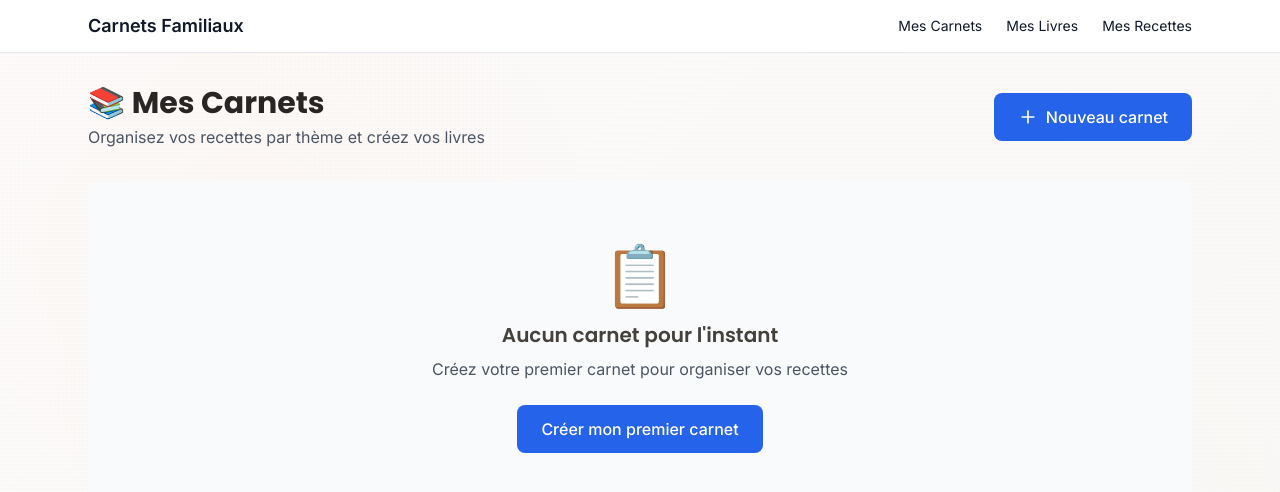
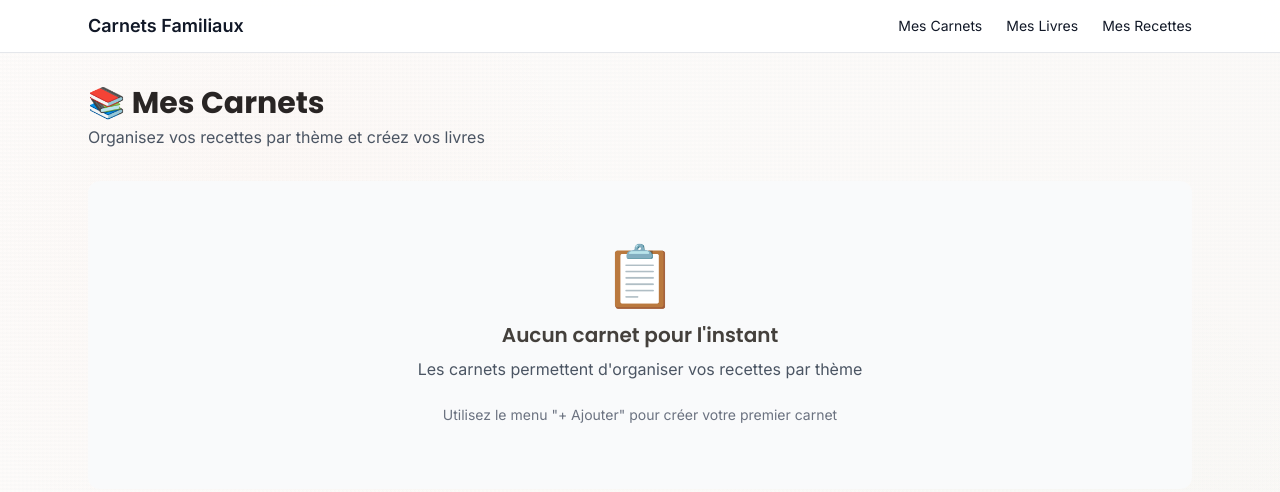
Before and after one commit to oliviertgpls-tech/Fdt-2, a Next.js app: page /carnets in a window 1280 px wide. Shown: the top 492 px of the page. Built offline with nearby package versions, Linux system fonts and the light colour scheme.

Commit message:
Update page.tsx

```diff
--- a/app/(tabs)/carnets/page.tsx
+++ b/app/(tabs)/carnets/page.tsx
@@ -107,7 +107,7 @@ export default function CarnetsPage() {
               <button
                 onClick={handleCreateCarnet}
                 disabled={!newNotebookTitle.trim()}
-                className="flex-1 bg-blue-600 text-white py-3 rounded-lg font-medium hover:bg-blue-700 disabled:opacity-50 transition-colors"
+                className="flex-1 bg-orange-600 text-white py-3 rounded-lg font-medium hover:bg-orange-700 disabled:opacity-50 transition-colors"
               >
                 ✨ Créer le carnet
               </button>
@@ -127,14 +127,6 @@ export default function CarnetsPage() {
             Organisez vos recettes par thème et créez vos livres
           </p>
         </div>
-
-        <button
-          onClick={() => setShowCreateModal(true)}
-          className="bg-blue-600 text-white px-6 py-3 rounded-lg hover:bg-blue-700 transition-colors font-medium flex items-center gap-2"
-        >
-          <Plus className="w-5 h-5" />
-          Nouveau carnet
-        </button>
       </div>
 
       {notebooks.length === 0 ? (
@@ -144,14 +136,11 @@ export default function CarnetsPage() {
             Aucun carnet pour l'instant
           </h3>
           <p className="text-gray-600 mb-6">
-            Créez votre premier carnet pour organiser vos recettes
+            Les carnets permettent d'organiser vos recettes par thème
           </p>
-          <button
-            onClick={() => setShowCreateModal(true)}
-            className="bg-blue-600 text-white px-6 py-3 rounded-lg hover:bg-blue-700 transition-colors font-medium"
-          >
-            Créer mon premier carnet
-          </button>
+          <p className="text-sm text-gray-500">
+            Utilisez le menu "+ Ajouter" pour créer votre premier carnet
+          </p>
         </div>
       ) : (
         <div className="grid gap-6 md:grid-cols-2 lg:grid-cols-3">
```
